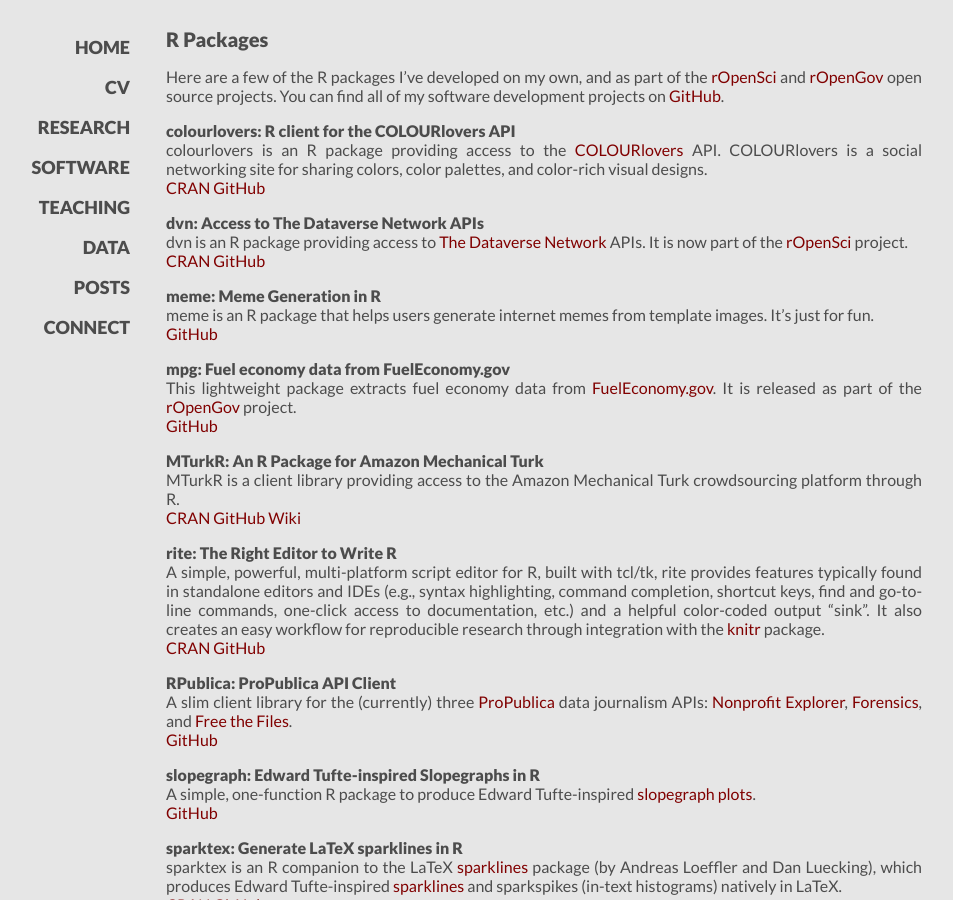
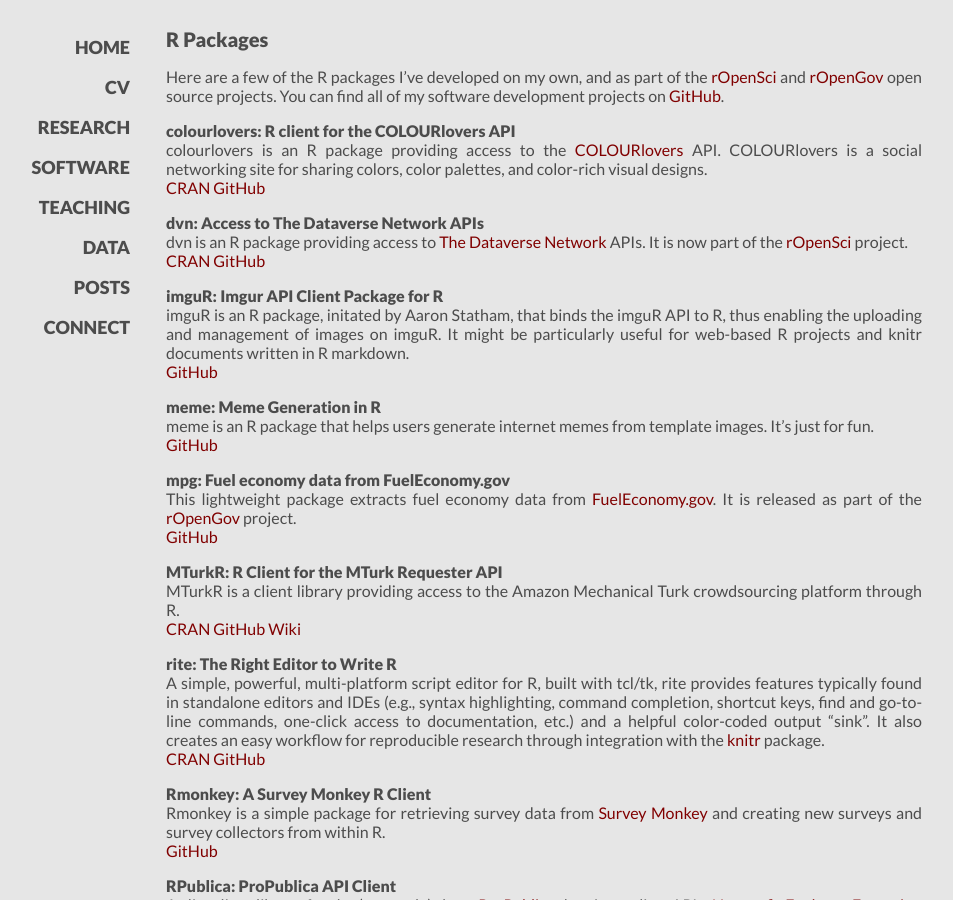
Before and after one commit to leeper/leeper.github.io, a Jekyll site: the page built from software.md, in a window 1280 px wide and 900 px high. Shown: the whole window, without its empty margins (96-1049 px from the left). Built offline with Jekyll 4.4.1, drawn with Linux system fonts in a browser that asks for light colours; some web fonts are replaced; Markdown is read by kramdown in place of the engine named in the settings.

Commit message:
CV updates

```diff
--- a/software.md
+++ b/software.md
@@ -15,19 +15,28 @@
 dvn is an R package providing access to [The Dataverse Network](http://thedata.org) APIs. It is now part of the [rOpenSci](http://ropensci.org/) project. <br/>[CRAN](http://cran.r-project.org/web/packages/dvn/index.html) [GitHub](https://github.com/rOpenSci/dvn)
 
 
+**imguR: Imgur API Client Package for R**<br/>
+imguR is an R package, initated by Aaron Statham, that binds the imguR API to R, thus enabling the uploading and management of images on imguR. It might be particularly useful for web-based R projects and knitr documents written in R markdown. <br/> [GitHub](https://github.com/leeper/imguR)
+
+
 **meme: Meme Generation in R**<br/>
 meme is an R package that helps users generate internet memes from template images. It's just for fun. <br/> [GitHub](https://github.com/leeper/meme)
+
 
 **mpg: Fuel economy data from FuelEconomy.gov**<br/>
 This lightweight package extracts fuel economy data from [FuelEconomy.gov](FuelEconomy.gov). It is released as part of the [rOpenGov](http://ropengov.github.io/) project. <br/>[GitHub](https://github.com/rOpenGov/mpg)
 
 
-**MTurkR: An R Package for Amazon Mechanical Turk**<br/>
+**MTurkR: R Client for the MTurk Requester API**<br/>
 MTurkR is a client library providing access to the Amazon Mechanical Turk crowdsourcing platform through R.<br/> [CRAN](http://cran.r-project.org/web/packages/MTurkR/index.html) [GitHub](https://github.com/leeper/MTurkR) [Wiki](https://github.com/leeper/MTurkR/wiki)
 
 
 **rite: The Right Editor to Write R**<br/>
 A simple, powerful, multi-platform script editor for R, built with tcl/tk, rite provides features typically found in standalone editors and IDEs (e.g., syntax highlighting, command completion, shortcut keys, find and go-to-line commands, one-click access to documentation, etc.) and a helpful color-coded output "sink". It also creates an easy workflow for reproducible research through integration with the [knitr](http://cran.r-project.org/web/packages/knitr/index.html) package. <br/>[CRAN](http://cran.r-project.org/web/packages/rite/index.html) [GitHub](https://github.com/leeper/rite)
+
+
+**Rmonkey: A Survey Monkey R Client**<br/>
+Rmonkey is a simple package for retrieving survey data from [Survey Monkey](http://www.surveymonkey.com/) and creating new surveys and survey collectors from within R. <br/>[GitHub](https://github.com/leeper/Rmonkey)
 
 
 **RPublica: ProPublica API Client**<br/>
```
Also changed, not shown: 2 other files.
